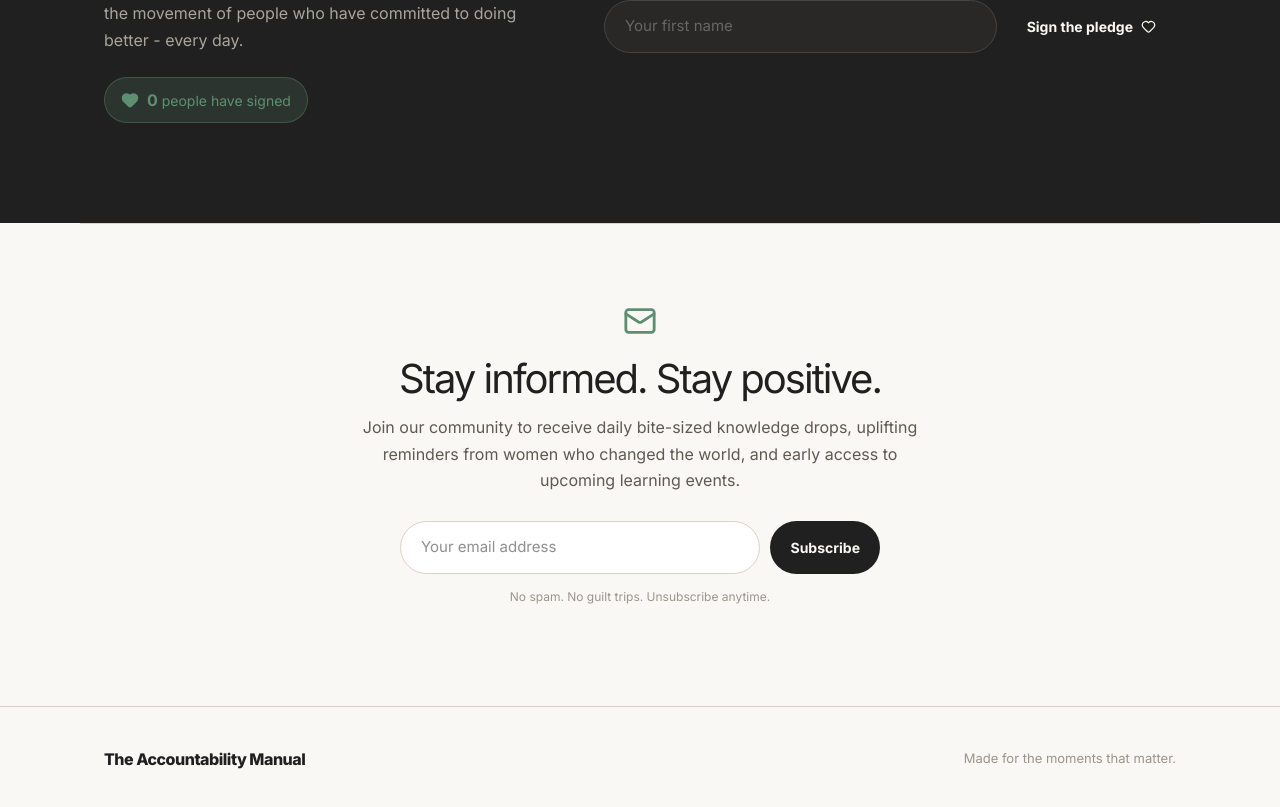
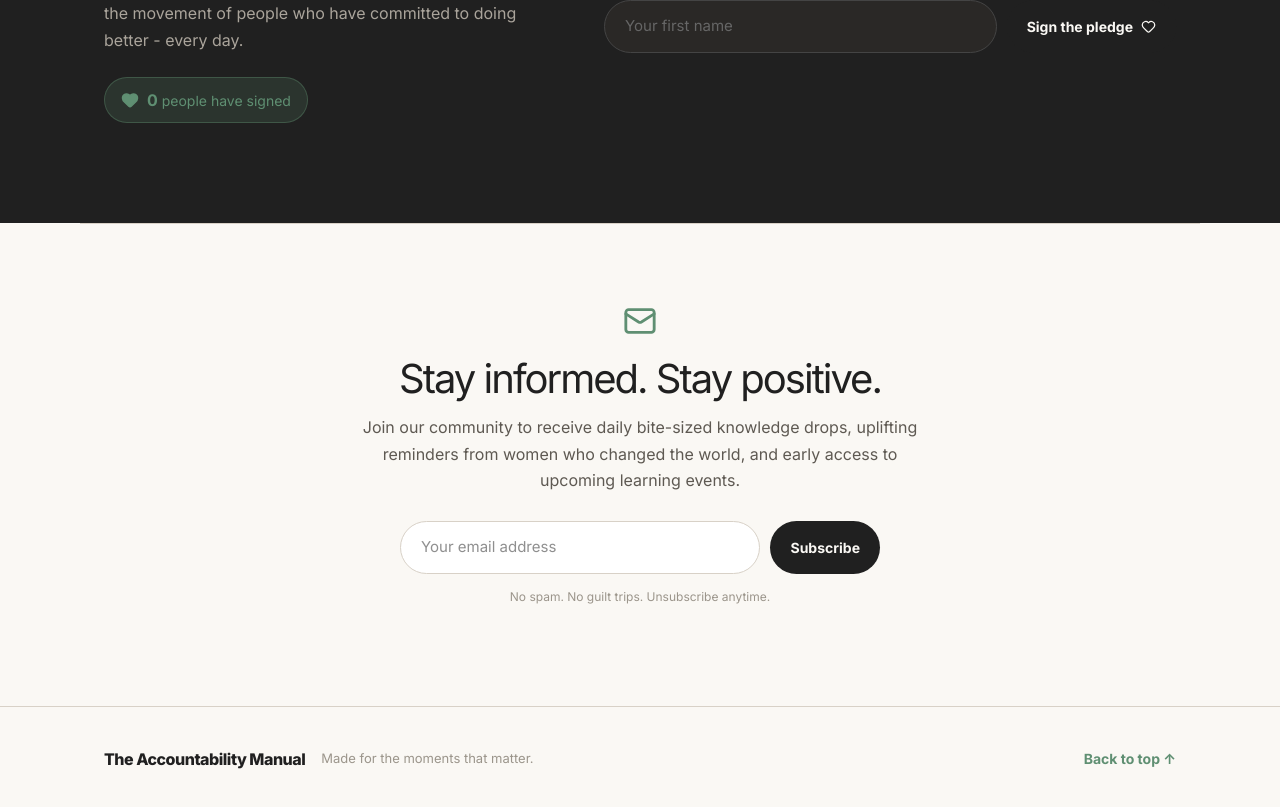
Before and after one commit to SubhrajeetBhattacharjee/Accountability-Manual, a Next.js app: page / in a window 1280 px wide. Shown: the part 9091-9898 px from the top of the page. Built offline with nearby package versions, Linux system fonts and the light colour scheme.

Commit message:
Add Back to Top link in footer

```diff
--- a/components/good-not-good-home.tsx
+++ b/components/good-not-good-home.tsx
@@ -802,8 +802,11 @@ export default function GoodNotGoodHome() {
 
       <footer className="site-footer">
         <div className="page-wrap footer-inner">
-          <Logo />
-          <span className="footer-tagline">Made for the moments that matter.</span>
+          <div style={{ display: 'flex', alignItems: 'center', gap: '16px', flexWrap: 'wrap' }}>
+            <Logo />
+            <span className="footer-tagline">Made for the moments that matter.</span>
+          </div>
+          <a href="#top" className="inline-link" style={{ fontSize: '14px' }}>Back to top ↑</a>
         </div>
       </footer>
     </div>
```
